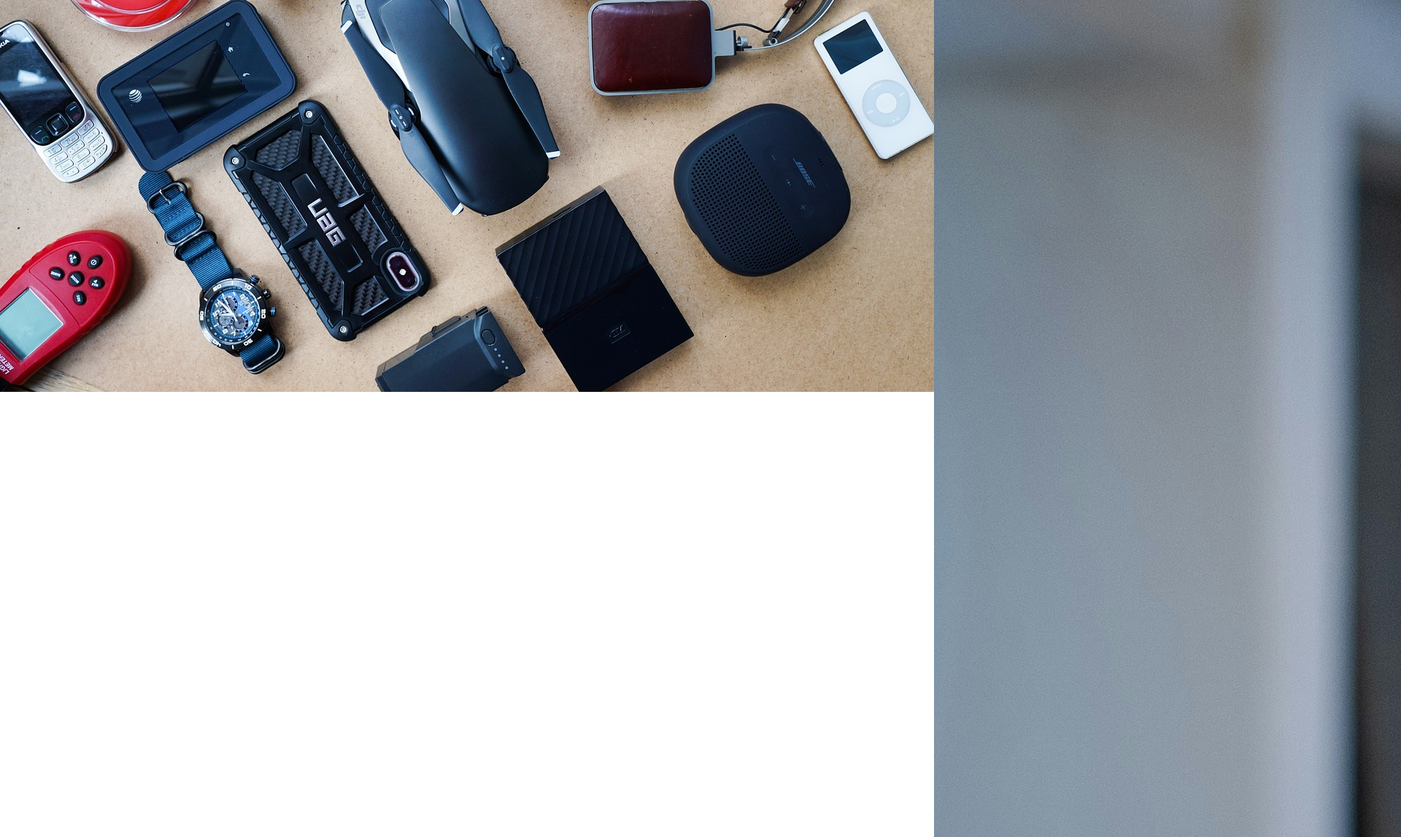
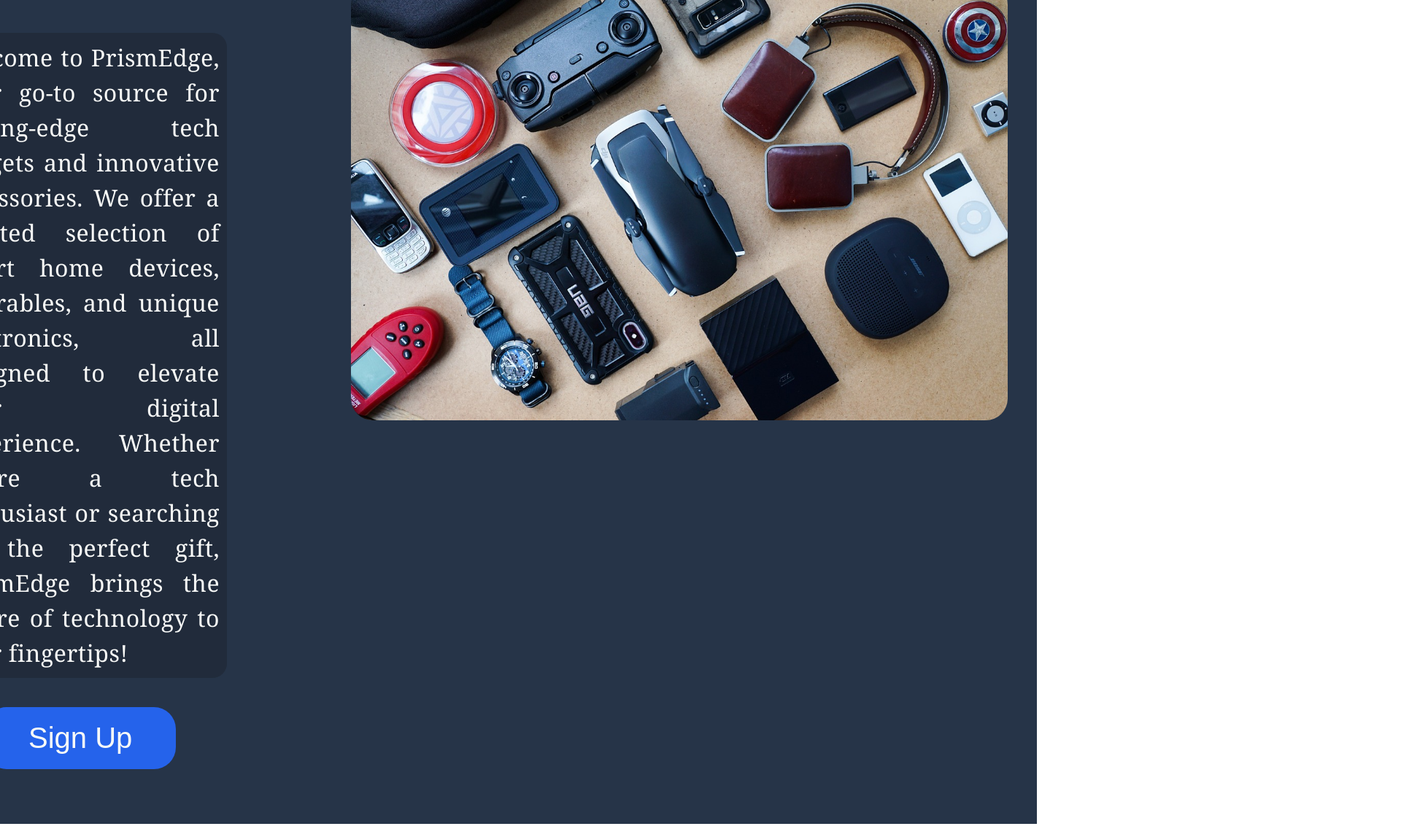
Before and after one commit to racepig/test-website, a plain HTML site: page index.html in a window 1280 px wide. Shown: the part 652-1799 px from the top of the page at 73% size, 1920 px wide, since content can reach past the window. Drawn offline with Linux system fonts and the light colour scheme.

Commit message:
I've completed about 90% of the first section

```diff
--- a/index.html
+++ b/index.html
@@ -24,16 +24,22 @@
     </div>
     <div class="body">
         <div class="first">
-            <h1>Welcome to PrismEdge</h1>
-            <p>Welcome to PrismEdge, your go-to source for cutting-edge tech gadgets and innovative accessories.
-                We offer a curated selection of smart home devices, wearables, and unique electronics, all designed to elevate
-                your digital experience. Whether you're a tech enthusiast or searching for the perfect gift, PrismEdge brings
-                the future of technology to your fingertips!</p>
-                <button>Sign Up</button>
+            <div class="left">
+                <h1 class="title">Welcome to PrismEdge</h1>
+                <p class="text">Welcome to PrismEdge, your go-to source for cutting-edge tech gadgets and innovative accessories.
+                    We offer a curated selection of smart home devices, wearables, and unique electronics, all designed to elevate
+                    your digital experience. Whether you're a tech enthusiast or searching for the perfect gift, PrismEdge brings
+                    the future of technology to your fingertips!</p>
+                <button class="button">Sign Up</button>
+            </div>
+
+            <div class="right">
                 <img src="../test-website/images/gadgets.jpg" alt="picture of any gadgets">
+            </div>
         </div>
+
         <div class="second">
-            <h1>Some of our top picks</h1>\
+            <h1>Some of our top picks</h1>
             <div class="phone">
                 <img src="../test-website/images/phone.jpg" alt="phone">
                 <div class="text">This is the new phone that just came out.</div>
@@ -52,11 +58,11 @@
             </div>
         </div>
         <div class="third">
-            <h1>PrismEdge is a treasure trove of innovation!
+            <p>PrismEdge is a treasure trove of innovation!
                 Their gadgets and accessories have transformed
                 my everyday life into a seamless experience. I’ve
-                never felt more connected to the future.</h1>
-                <h2>- Loki, god of mischief</h2>
+                never felt more connected to the future.</p>
+                <h4>- Loki, god of mischief</h4>
         </div>
         <div class="fourth">
             <h1>Unlock the future with PrismEdge!</h1>
--- a/styles.css
+++ b/styles.css
@@ -17,6 +17,10 @@ body {
     width: 100px;
     height: auto;
     margin: 10px;
+    transition: transform 0.3s;
+}
+.header img:hover {
+    transform: scale(1.1);
 }
 
 .header h1 {
@@ -39,11 +43,14 @@ body {
 .header li a {
     text-decoration: none;
     color: #F9FAF8;
-    transition: color 0.3s;
+    transition: color 0.5s;
+    display: inline-block;
+    transition: transform 0.3s;
 }
 
 .header li a:hover {
-    color: #E5E7EB;
+    color: #6394f7;
+    transform: scale(1.1);
 }
 
 .logo {
@@ -58,4 +65,59 @@ body {
 
 .body{
     display: flex;
+    flex-direction: column;
+    justify-content: center;
+    align-items: center;
 }
+
+.first {
+    display: flex;
+    justify-content: center;
+    align-items: center;
+    background-color: #263448;
+    color: #F9FAF8;
+    padding: 10px 20px;
+    padding-bottom: 75px;
+    padding-left: 60px;
+}
+
+.first img{
+    width: 900px;
+    height: auto;
+    margin: 20px;
+    border-radius: 30px;
+}
+
+.title{
+    font-size: 100px;
+    font-weight: 900;
+}
+.text {
+    font-size: 32px;
+    line-height: 1.5;
+    letter-spacing: .5px;
+    margin: 20px 0;
+    margin-right: 150px;
+    padding: 10px;
+    text-align: justify;
+    background-color: #1f2937bd;
+    border-radius: 20px;
+    margin-bottom: 40px;
+}
+.button {
+    background-color: #2563EB;
+    color: #F9FAF8;
+    padding: 20px 60px;
+    margin-left: 60px;
+    border: none;
+    border-radius: 30px;
+    cursor: pointer;
+    font-size: 40px;
+    transition: background-color 0.5s;
+    transition: transform 0.5s;
+}
+
+.button:hover {
+    background-color: #1E40AF;
+    transform: scale(1.1);
+}
```
